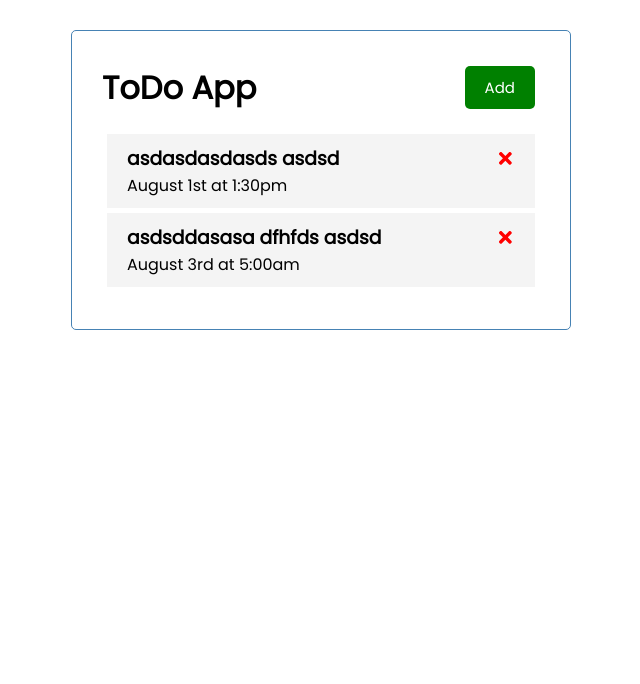
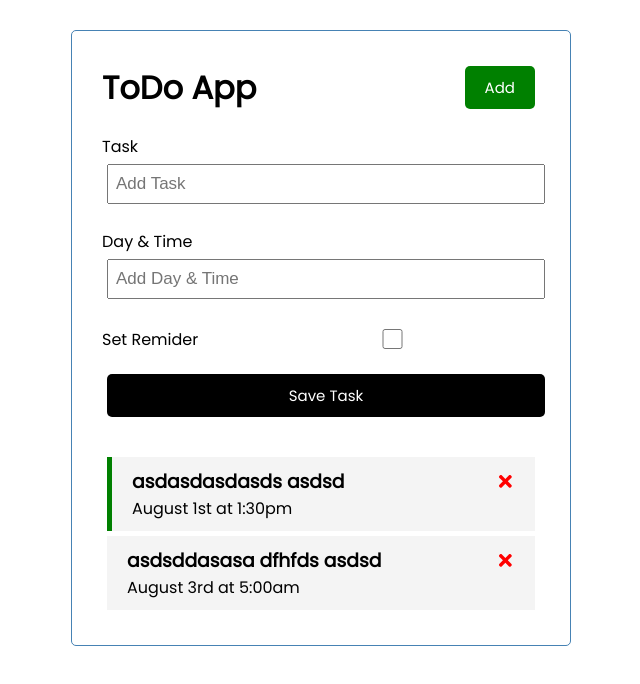
Before and after one commit to danielsky81/react-todo-app, a React (Create React App) app: page / in a window 1280 px wide. Shown: the top 684 px of the page, without its empty margins (319-959 px from the left). Built offline with nearby package versions, Linux system fonts and the light colour scheme; the HTML template or start-up script is replaced by a standard one.

Commit message:
Add Add Task Form to app

```diff
--- a/src/App.js
+++ b/src/App.js
@@ -1,6 +1,7 @@
 import Header from "./components/Header";
 import Tasks from "./components/Tasks";
 import { useState } from 'react';
+import AddTask from "./components/AddTask";
 
 function App() {
   const [tasks, setTasks] = useState([
@@ -18,15 +19,26 @@
     }
   ])
 
+  const addTask = task => {
+    const id = Math.floor(Math.random()*10000) + 1
+    const newTask = {id, ...task};
+    setTasks([...tasks, newTask])
+  }
+
   const deleteTask = id => {
     setTasks(tasks.filter((task) => task.id !== id))
+  }
+
+  const toggleReminder = id => {
+    setTasks(tasks.map((task) => task.id === id ? {...task, reminder: !task.reminder}: task))
   }
 
   return (
     <div className="container">
       <Header />
+      <AddTask onAdd={addTask} />
       {tasks.length > 0 ? (
-        <Tasks tasks={tasks} onDelete={deleteTask} />
+        <Tasks tasks={tasks} onDelete={deleteTask} onToggle={toggleReminder} />
       ) : (
         'No Tasks To Do'
       )}
--- /dev/null
+++ b/src/components/AddTask.jsx
@@ -0,0 +1,56 @@
+import React from 'react';
+import { useState } from 'react';
+
+const AddTask = ({onAdd}) => {
+
+  const [text, setText] = useState('');
+  const [day, setDay] = useState('');
+  const [reminder, setReminder] = useState(false);
+
+  const onSubmit= (e) => {
+    e.preventDefault();
+    if (!text) {
+      alert('Please add task')
+      return
+    }
+    onAdd({text, day, reminder});
+    setText('');
+    setDay('');
+    setReminder(false);
+  }
+
+  return (
+    <form className='add-form' onSubmit={onSubmit}>
+      <div className='form-control'>
+        <label>Task</label>
+        <input
+          type='text'
+          placeholder='Add Task'
+          value={text}
+          onChange={e => setText(e.target.value)}
+        />
+      </div>
+      <div className='form-control'>
+        <label>Day & Time</label>
+        <input
+          type='text'
+          placeholder='Add Day & Time'
+          value={day}
+          onChange={e => setDay(e.target.value)}
+        />
+      </div>
+      <div className='form-control form-control-check'>
+        <label>Set Remider</label>
+        <input
+          type='checkbox'
+          checked={reminder}
+          value={reminder}
+          onChange={e => setReminder(e.currentTarget.checked)}
+        />
+      </div>
+      <input type='submit' value='Save Task' className='btn btn-block'/>
+    </form>
+  )
+}
+
+export default AddTask
--- a/src/components/Task.jsx
+++ b/src/components/Task.jsx
@@ -1,9 +1,9 @@
 import React from 'react';
 import {FaTimes} from 'react-icons/fa';
 
-const Task = ({task, onDelete}) => {
+const Task = ({task, onDelete, onToggle}) => {
   return (
-    <div className='task'>
+    <div className={`task ${task.reminder ? 'reminder' : ''}`} onDoubleClick={() => onToggle(task.id)}>
       <h3>{task.text} <FaTimes style={{color:'red', cursor: 'pointer'}} onClick={() => onDelete(task.id)} /></h3>
       <p>{task.day}</p>
     </div>
--- a/src/components/Tasks.jsx
+++ b/src/components/Tasks.jsx
@@ -1,11 +1,11 @@
 import React from 'react';
 import Task from './Task';
 
-const Tasks = ({tasks, onDelete}) => {
+const Tasks = ({tasks, onDelete, onToggle}) => {
   return (
     <>
       {tasks.map((task) => (
-        <Task key={task.id} task={task} onDelete={onDelete}/>
+        <Task key={task.id} task={task} onDelete={onDelete} onToggle={onToggle} />
       ))}
     </>
   )
```
